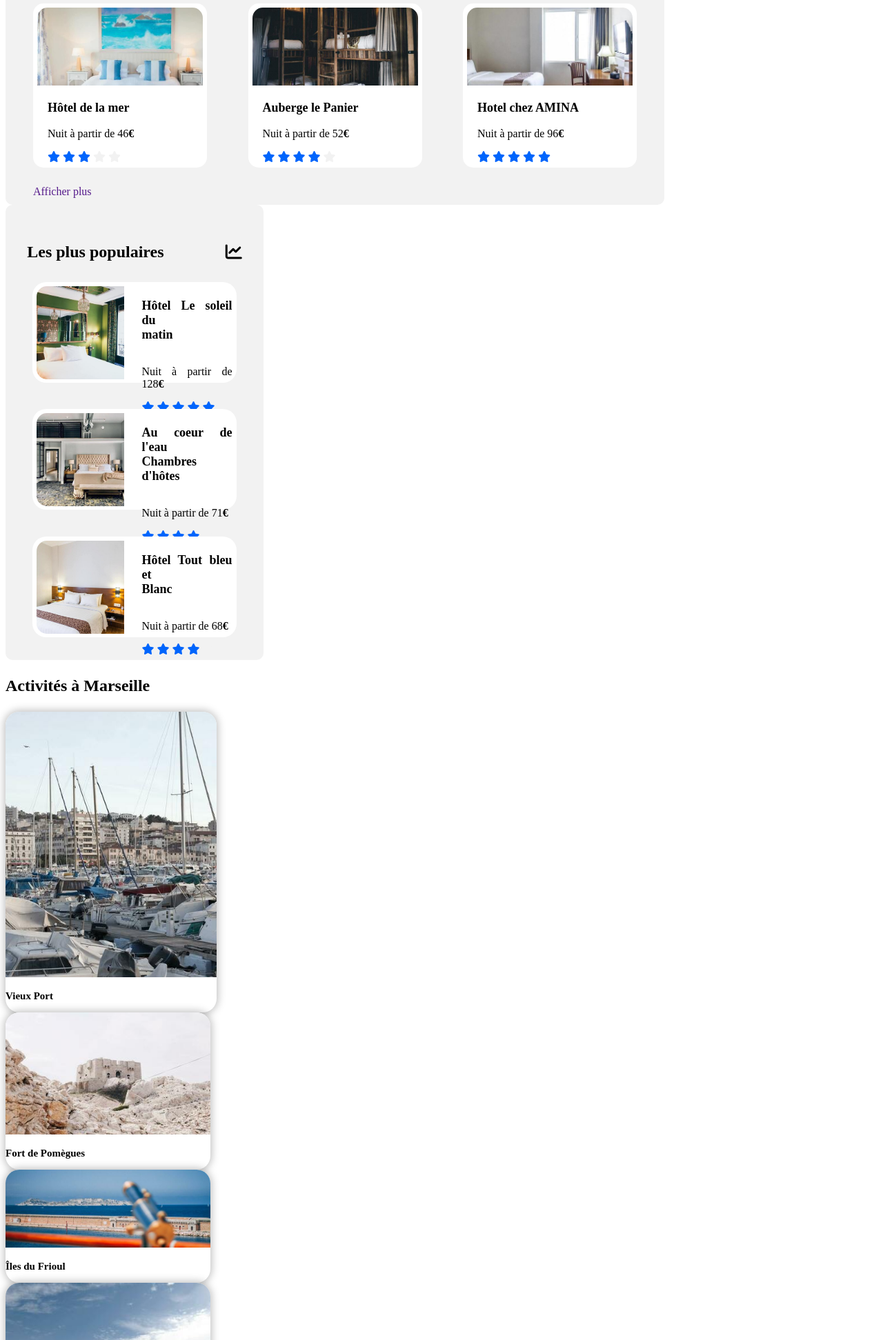
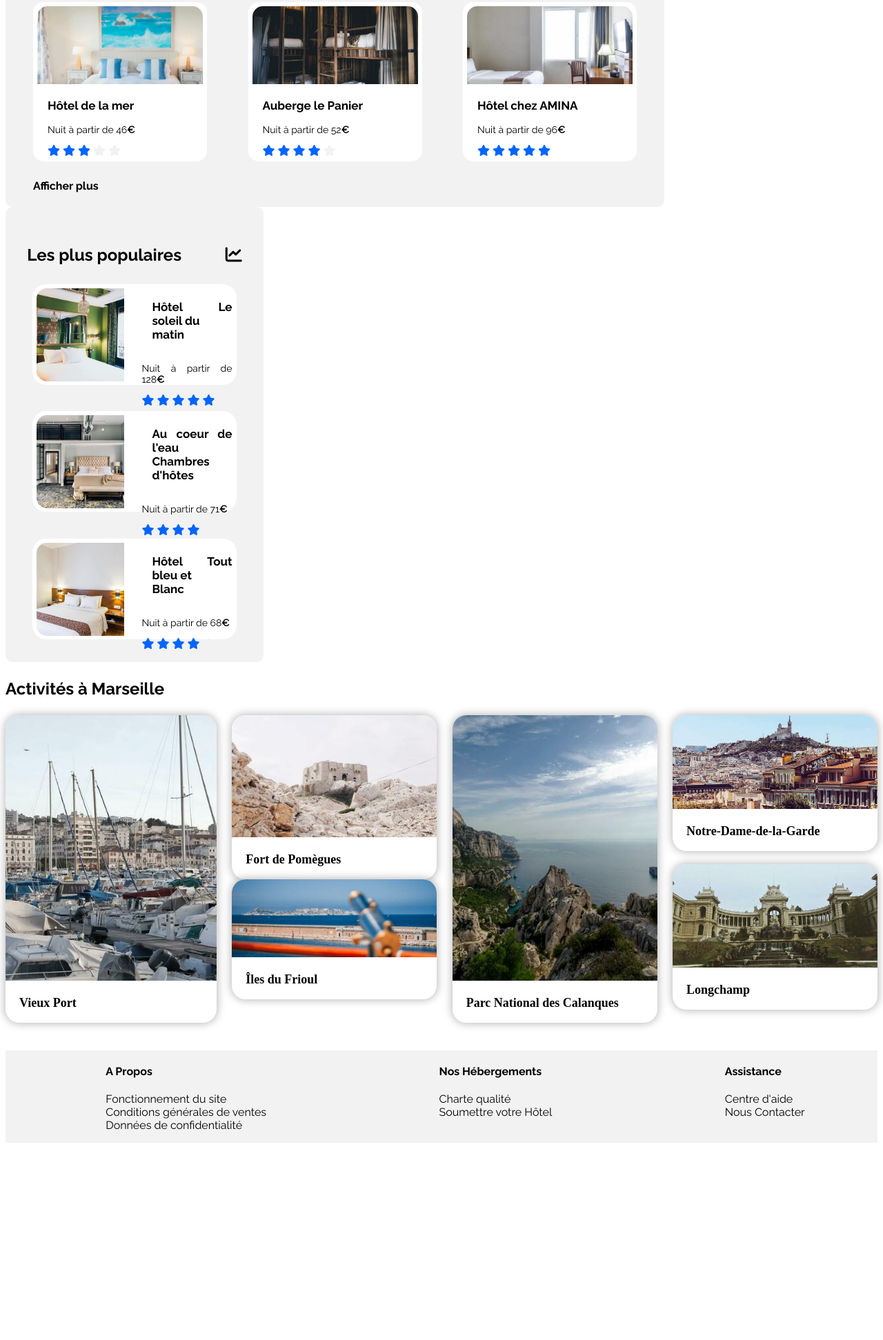
Before and after one commit to PhilippeRavette/PhilippeRavette_P2_27042021, a plain HTML site: page index.html in a window 1280 px wide. Shown: the part 857-2800 px from the top of the page at 69% size. After the commit the page ends 2522 px from the top, so only its background shows below. Drawn offline with Linux system fonts and the light colour scheme; a web font is replaced by a local one.

Commit message:
police + ajout fichiers responsive tablet et iphone

```diff
--- a/index.html
+++ b/index.html
@@ -78,7 +78,7 @@
                                     <img class="hotel_photo" src="images/hebergements/4_small/la_cannebiere.jpg" alt="Auberge de la Cannebiere">
                                     <p class="accommodation_name">Auberge de la Cannebière</p>
                                     <div class="hotel_stars">
-                                        <p>Nuit à partir de 25<span>€</span></p>
+                                        <p class="price">Nuit à partir de 25<span>€</span></p>
                                         <i class="blue fas fa-star"></i>
                                         <i class="blue fas fa-star"></i>
                                         <i class="blue fas fa-star"></i>
@@ -93,7 +93,7 @@
                                     <img class="hotel_photo" src="images/hebergements/4_small/le_port.jpg" alt="Hôtel du port">
                                     <p class="accommodation_name">Hôtel du port</p>
                                     <div class="hotel_stars">
-                                        <p>Nuit à partir de 52<span>€</span></p>
+                                        <p class="price">Nuit à partir de 52<span>€</span></p>
                                         <i class="blue fas fa-star"></i>
                                         <i class="blue fas fa-star"></i>
                                         <i class="blue fas fa-star"></i>
@@ -109,7 +109,7 @@
                                     <img class="hotel_photo" src="images/hebergements/4_small/les_mouettes.jpg" alt="Hôtel les mouettes">
                                     <p class="accommodation_name">Hôtel les mouettes</p>
                                     <div class="hotel_stars">
-                                        <p>Nuit à partir de 76<span>€</span></p>
+                                        <p class="price">Nuit à partir de 76<span>€</span></p>
                                         <i class="blue fas fa-star"></i>
                                         <i class="blue fas fa-star"></i>
                                         <i class="blue fas fa-star"></i>
@@ -126,7 +126,7 @@
                                     <img class="hotel_photo" src="images/hebergements/4_small/la_mer.jpg" alt="Hôtel de la mer">
                                     <p class="accommodation_name">Hôtel de la mer</p>
                                     <div class="hotel_stars">
-                                        <p>Nuit à partir de 46<span>€</span></p>
+                                        <p class="price">Nuit à partir de 46<span>€</span></p>
                                         <i class="blue fas fa-star"></i>
                                         <i class="blue fas fa-star"></i>
                                         <i class="blue fas fa-star"></i>
@@ -141,7 +141,7 @@
                                     <img class="hotel_photo" src="images/hebergements/4_small/le_panier.jpg" alt="Auberge le Panier">
                                     <p class="accommodation_name">Auberge le Panier</p>
                                     <div class="hotel_stars">
-                                        <p>Nuit à partir de 52<span>€</span></p>
+                                        <p class="price">Nuit à partir de 52<span>€</span></p>
                                         <i class="blue fas fa-star"></i>
                                         <i class="blue fas fa-star"></i>
                                         <i class="blue fas fa-star"></i>
@@ -154,9 +154,9 @@
                             <div class="hotel_box">
                                 <a href="#" class="card">
                                     <img class="hotel_photo" src="images/hebergements/4_small/chez_amina.jpg" alt="Hôtel chez AMINA">
-                                    <p class="accommodation_name">Hotel chez AMINA</p>
+                                    <p class="accommodation_name">Hôtel chez AMINA</p>
                                     <div class="hotel_stars">
-                                        <p>Nuit à partir de 96<span>€</span></p>
+                                        <p class="price">Nuit à partir de 96<span>€</span></p>
                                         <i class="blue fas fa-star"></i>
                                         <i class="blue fas fa-star"></i>
                                         <i class="blue fas fa-star"></i>
@@ -168,7 +168,7 @@
 
                         </div>
                         <div class="display_more">
-                            <p><a href "#">Afficher plus</a></p>
+                            <p id="more"><a href "#">Afficher plus</a></p>
                         </div>
                     </div>
                 </article>
@@ -193,7 +193,7 @@
                                 <div class="hotel_info_side">
                                     <div class="popular_name">
                                         <p class="accommodation_name_aside">Hôtel Le soleil du<br> matin</p>
-                                        <p>Nuit à partir de 128<span>€</span></p>
+                                        <p class="price">Nuit à partir de 128<span>€</span></p>
                                     </div>
                                     <div class="hotel_stars_aside">
                                         <i class="blue fas fa-star"></i>
@@ -217,7 +217,7 @@
                                 <div class="hotel_info_side">
                                     <div class="popular_name">
                                         <p class="accommodation_name_aside">Au coeur de l'eau<br>Chambres d'hôtes</p>
-                                        <p>Nuit à partir de 71<span>€</span></p>
+                                        <p class="price">Nuit à partir de 71<span>€</span></p>
                                     </div>
                                     <div class="hotel_stars_aside">
                                         <i class="blue fas fa-star"></i>
@@ -241,7 +241,7 @@
                                 <div class="hotel_info_side">
                                     <div class="popular_name">
                                         <p class="accommodation_name_aside">Hôtel Tout bleu et<br>Blanc</p>
-                                        <p>Nuit à partir de 68<span>€</span></p>
+                                        <p class="price">Nuit à partir de 68<span>€</span></p>
                                     </div>
                                     <div class="hotel_stars_aside">
                                         <i class="blue fas fa-star"></i>
@@ -262,7 +262,7 @@
             <div id="activity_in_marseille">
                 <h3 id="Activity">Activités à Marseille</h3>
 
-                <div class="activity_box">
+                <div id="activity_box">
                     <div id="vieux_port">
                         <a href="#" class="card">
                             <img class="vieux_port_photo" src="images/activites/4_small/vieux_port.jpg" alt="Vieux Port">
@@ -319,7 +319,9 @@
         </section>
 
         <!--Footer/Pied de page-->
-        <footer>
+        <footer id="footer_box">
+
+            <div id="about">
                 <ul>
                     <li>
                         <h4>A Propos</h4>
@@ -328,7 +330,8 @@
                     <li><a href="#">Conditions générales de ventes</a></li>
                     <li><a href="#">Données de confidentialité</a></li>
                 </ul>
-
+            </div>
+            <div id="our accommodations">
                 <ul>
                     <li>
                         <h4>Nos Hébergements</h4>
@@ -336,7 +339,8 @@
                     <li><a href="#">Charte qualité</a></li>
                     <li><a href="#">Soumettre votre Hôtel</a></li>
                 </ul>
-
+            </div>
+            <div id="assistance">
                 <ul>
                     <li>
                         <h4>Assistance</h4>
@@ -344,8 +348,10 @@
                     <li><a href="#">Centre d'aide</a></li>
                     <li><a href="#">Nous Contacter</a></li>
                 </ul>
+            </div>
+
         </footer>
-    </div>
+
 </body>
 
 </html>
--- a/style.css
+++ b/style.css
@@ -2,28 +2,25 @@
 
     @font-face {
         font-family: 'RalewayBlack';
-    src: url('Raleway-Black.ttf') format('ttf');
-    src: url('Raleway-BlackItalic') format('ttf');
+        src: url('Raleway-Black.ttf');
     }
 
     @font-face {
         font-family: 'RalewayBold';
-    src: url('Raleway-Bold.ttf') format('tff');
-    src: url('Raleway-BoldItalic.ttf') format('tff')
+        src: url('Raleway-Bold.ttf');
     }
 
     @font-face {
         font-family: 'RalewayExtraBold';
-    src: url('Raleway-ExtraBold.ttf') format('tff');
-    src: url('Raleway-ExtraBoldItalic') format('tff')
+        src: url('Raleway-ExtraBold.ttf');
+        src: url('Raleway-ExtraBoldItalic.tff');
     }
 
-
+    @font-face {
+        font-family: 'Ralewayregular';
+        src: url('Raleway-Regular.ttf');
+    }
     /*General/Général*/
-
-body {
-    font-family: 'RalewayBlack';
-}
 
     #main_bloc {
         max-width: 1440px;
@@ -52,8 +49,6 @@ a {
     span {
         font-weight: bold;
     }
-
-
     /*Header/En tête*/
 
     header {
@@ -84,20 +79,21 @@ header ul li {
 
     .menu a {
         color: black;
+        font-family: 'RalewayRegular';
     }
 
     #sign_up {
-    font-weight: bold;
+        font-family: 'RalewayBold';
         color: #0065fc;
         text-decoration: none;
+        font-weight: bold;
     }
 
     #sign_up a:hover {
+        color: #0065fc;
         border-top: 2px #0065fc solid;
-    padding-top: 35px
+        padding-top: 35px;
     }
-
-
     /*Search Bar and Filters/Barre de Recherche et Filtres*/
 
     .search_bar {
@@ -119,9 +115,9 @@ header ul li {
     }
 
     #search_button {
+        font-family: 'RalewayRegular';
         background-color: #0065fc;
         border: #0065fc;
-    font-weight: bold;
         padding: 11px;
         border-radius: 0 15px 15px 0;
         color: white;
@@ -178,14 +174,13 @@ header ul li {
     }
 
     .available_info {
+        font-family: 'RalewayRegular';
         margin-left: 10px;
     }
 
     .iconglass {
         visibility: hidden;
     }
-
-
     /*Accomodation in Marseille/Hébergements à Marseille*/
 
     #accommodation_in_marseille {
@@ -256,9 +251,15 @@ h3 {
 
     p.accommodation_name {
         font-family: 'RalewayBold';
-    font-size: 18px;
+        font-size: 17px;
         padding-left: 15px;
         font-weight: bold;
+        color: black;
+    }
+
+    .price {
+        font-size: 14px;
+        font-family: 'RalewayRegular';
         color: black;
     }
 
@@ -275,12 +276,7 @@ p.accommodation_name {
         color: #f2f2f2
     }
 
-.hotel_photo_aside:hover {
-    transform: scale(1.2);
-    transition: all 0.2s ease-in-out;
-}
-
-.display_more a:hover {
+    #more a:hover {
         color: #0065fc;
     }
 
@@ -288,8 +284,17 @@ p.accommodation_name {
         padding-bottom: 30px;
     }
 
+    #more a {
+        font-family: 'RalewayBold';
+        font-weight: bold;
+        color: black;
+    }
+    /*Most popular/ Les plus populaires*/
 
-/*Most popular/ Les plus populaires*/
+    article,
+    aside {
+        text-align: justify;
+    }
 
     aside {
         background-color: #f2f2f2;
@@ -355,6 +360,11 @@ aside {
         object-fit: cover;
     }
 
+    .hotel_photo_aside:hover {
+        transform: scale(1.2);
+        transition: all 0.2s ease-in-out;
+    }
+
     .hotel_info_side {
         margin-left: 25px;
         display: flex;
@@ -366,7 +376,6 @@ aside {
         display: flex;
         flex-direction: column;
         justify-content: center;
-    color: black;
     }
 
     .accommodation_name_aside {
@@ -374,12 +383,17 @@ aside {
         font-size: 18px;
     }
 
-article,
-aside {
-    text-align: justify;
+    p.accommodation_name_aside {
+        font-family: 'RalewayBold';
+        font-size: 17px;
+        padding-left: 15px;
+        font-weight: bold;
+        color: black;
     }
 
-
+    .hotel_stars_aside {
+        padding-bottom: 15px;
+    }
     /*Activity in Marseille/Activités à Marseille*/
 
     #activity_box {
@@ -392,9 +406,10 @@ aside {
 
     .tourist_activity {
         font-family: 'Ralewayextrabold';
-    font-size: 15px;
+        font-size: 18px;
         font-weight: bold;
         color: black;
+        margin-left: 20px;
     }
 
     #vieux_port {
@@ -533,25 +548,28 @@ aside {
         transform: scale(1.05);
         transition: all 0.2s ease-in-out;
     }
-
-
     /*Footer/pied de page*/
 
-footer {
+    #footer_box {
         background-color: #f2f2f2;
-    margin-top: 42px;
+        margin-top: 40px;
         display: flex;
-    justify-content: flex-start;
+        justify-content: space-around;
+    }
+
+    h4 {
+        font-family: 'RalewayBold';
+        margin-left: 10px;
     }
 
     footer ul {
         list-style-type: none;
-    margin-left: 135px;
     }
 
-li a {
+    #footer_box li a {
         margin: 10px;
-    color: black
+        color: black;
+        font-family: 'RalewayRegular';
     }
 
     footer li a:hover {
```
Also changed, not shown: Raleway-ExtraLight.ttf (deleted), Raleway-ExtraLightItalic.ttf (deleted), Raleway-Light.ttf (deleted), Raleway-LightItalic.ttf (deleted), Raleway-Medium.ttf (deleted), Raleway-MediumItalic.ttf (deleted), Raleway-SemiBold.ttf (deleted), Raleway-SemiBoldItalic.ttf (deleted), Raleway-Thin.ttf (deleted), Raleway-ThinItalic.ttf (deleted), iphone.css (added), tablet.css (added). Lines whose indentation alone changed are shown as unchanged.
